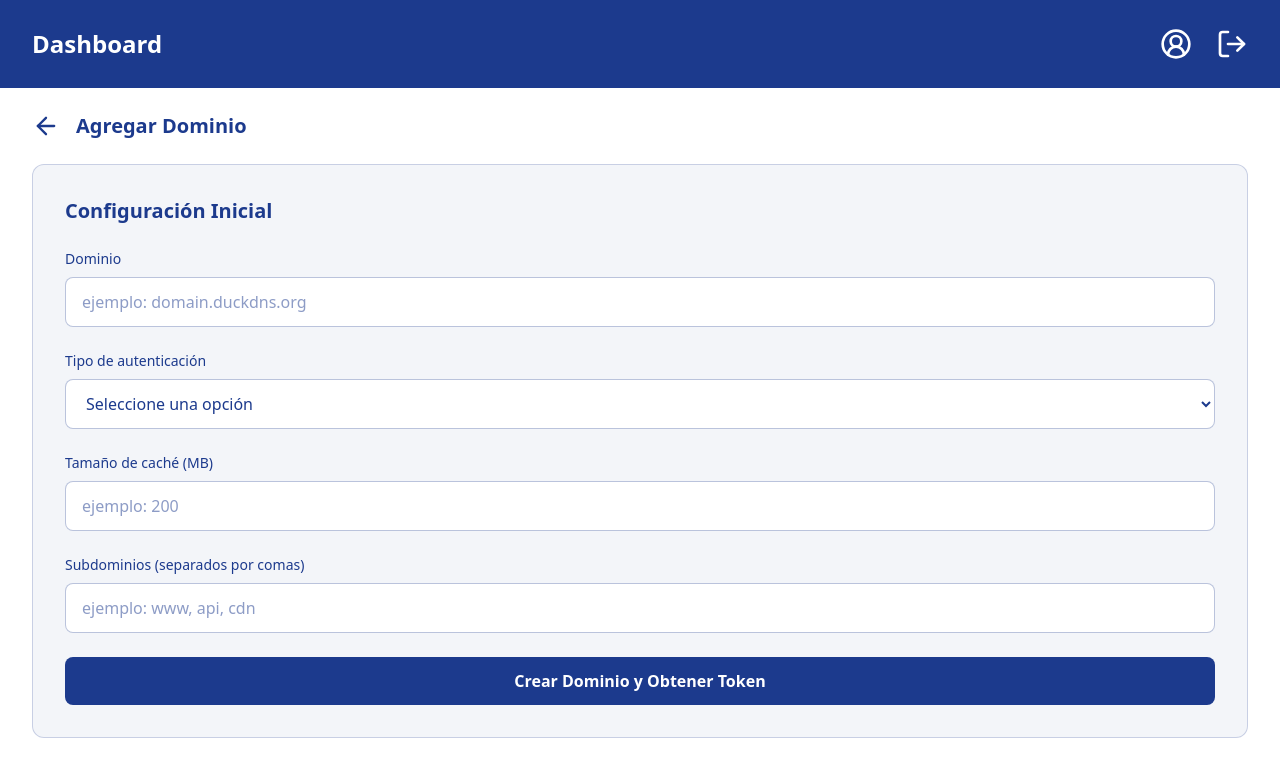
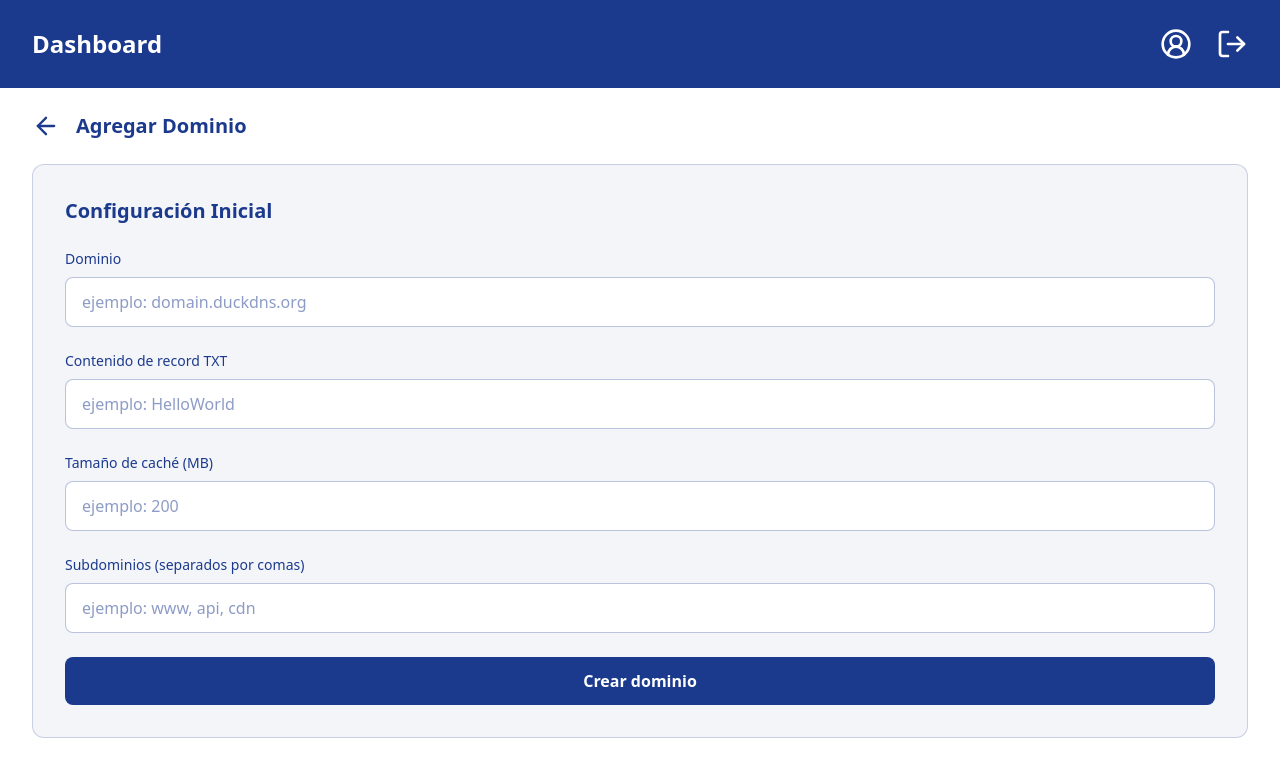
Before and after one commit to BAMDH/Geo-aware-caching, a React (Vite) app in the folder ui_app/: page /domainAdd in a window 1280 px wide. Shown: the top 776 px of the page. Built offline with nearby package versions, Linux system fonts and the light colour scheme.

Commit message:
Cambios en opcion crear dominio

```diff
--- a/ui_app/src/components/Form.jsx
+++ b/ui_app/src/components/Form.jsx
@@ -63,6 +63,7 @@ const CustomForm = ({
                         placeholder={field.placeholder}
                         required={field.required}
                         defaultValue={initialData[field.name]}
+                        value={formValues[field.name] || ""}
                         onChange={handleFieldChange}
                         className={`w-full px-4 py-3 border rounded-lg focus:outline-none focus:ring-2 transition-all ${
                             isLight
@@ -77,6 +78,7 @@ const CustomForm = ({
                         name={field.name}
                         required={field.required}
                         defaultValue={initialData[field.name] || ""}
+                        value={formValues[field.name] || ""}
                         onChange={handleFieldChange}
                         className={`w-full px-4 py-3 border rounded-lg focus:outline-none focus:ring-2 transition-all ${
                             isLight
@@ -106,6 +108,7 @@ const CustomForm = ({
                             placeholder={field.placeholder}
                             required={field.required}
                             defaultValue={initialData[field.name]}
+                            value={formValues[field.name] || ""}
                             onChange={handleFieldChange}
                             className={`w-full px-4 py-3 border rounded-lg focus:outline-none focus:ring-2 transition-all ${
                                 isLight
--- a/ui_app/src/pages/AddDomain.jsx
+++ b/ui_app/src/pages/AddDomain.jsx
@@ -1,10 +1,10 @@
 import { useState } from "react";
 import { useLocation, useNavigate } from "react-router-dom";
 import CustomForm from "../components/Form";
-import Dialog from "../components/Dialog"; // Importar Dialog
+import Dialog from "../components/Dialog";
 import { LuArrowLeft, LuCircleCheck, LuCopy } from "react-icons/lu";
 import Layout from "../components/Layout";
-import { API_BASE_URL } from "../constants/api"; // Tu archivo de configuración de API
+import { API_BASE_URL } from "../constants/api";
 
 const AddDomainPage = () => {
     const navigate = useNavigate();
@@ -20,12 +20,11 @@ const AddDomainPage = () => {
             : 1
     );
 
-    // Inicializar el estado de los datos con lo que viene del Dashboard o valores por defecto.
+    // Inicializar el estado de los datos con lo que viene del Dashboard o valores por defecto
     const [formData, setFormData] = useState({
         domainId: initialData.domainId || null,
         domainName: initialData.domainName || '',
         verificationToken: initialData.verificationToken || '',
-        //verificationHost: initialData.verificationHost || '_check_dns',
     });
 
     const [isLoading, setIsLoading] = useState(false);
@@ -33,30 +32,20 @@ const AddDomainPage = () => {
 
     const domainFields = [
         { name: "domain", label: "Dominio", type: "text", placeholder: "ejemplo: domain.duckdns.org", required: true },
-        {
-            name: "type_auth",
-            label: "Tipo de autenticación",
-            type: "select",
-            required: true,
-            options: [
-                { value: "session_id", label: "Session ID" },
-                { value: "api_key", label: "API Key" },
-                { value: "oauth", label: "OAuth" },
-                { value: "basic", label: "Basic Auth" },
-            ],
-        },
+        { name: "txt", label: "Contenido de record TXT", type: "text", placeholder: "ejemplo: HelloWorld", required: true },
         { name: "cache_size", label: "Tamaño de caché (MB)", type: "number", placeholder: "ejemplo: 200", required: true },
-        { name: "subdomains", label: "Subdominios (separados por comas)", type: "text", placeholder: "ejemplo: www, api, cdn", required: false }, // TODO: cambiar la forma en la que se ponen los subdominios, falta el ip
+        { name: "subdomains", label: "Subdominios (separados por comas)", type: "text", placeholder: "ejemplo: www, api, cdn", required: false },
     ];
 
     const handleSubmit = async (data) => {
         setIsLoading(true);
         setInfoDialog({ open: false });
+        setFormData((prev) => ({ ...prev, ...data }));
         try {
             const subdomainsArray = data.subdomains ? data.subdomains.split(",").map((s) => s.trim()).filter(Boolean) : [];
             const domainData = {
                 domain: data.domain,
-                type_auth: data.type_auth,
+                txt: data.txt,
                 cache_size: Number.parseInt(data.cache_size),
                 subdomains: subdomainsArray,
             };
@@ -76,7 +65,6 @@ const AddDomainPage = () => {
                     domainId: result.id,
                     domainName: data.domain,
                     verificationToken: result.verificationToken,
-                    //verificationHost: result.verificationHost,
                 });
                 setStep(2);
             } else {
@@ -102,7 +90,7 @@ const AddDomainPage = () => {
             const result = await response.json();
 
             if (response.ok) {
-                setInfoDialog({ open: true, title: "Éxito", message: "¡Dominio verificado y activado! Redirigiendo...", type: "info" }); // Usamos 'info' para mensaje de éxito
+                setInfoDialog({ open: true, title: "Éxito", message: "¡Dominio verificado y activado! Redirigiendo...", type: "info" });
                 setTimeout(() => navigate("/dashboard"), 1500);
             } else {
                 setInfoDialog({ open: true, title: "Verificación Fallida", message: result.error || "El registro TXT no es visible o el valor es incorrecto. Intente de nuevo en unos minutos.", type: "error" });
@@ -124,7 +112,7 @@ const AddDomainPage = () => {
     const renderStep1 = () => (
         <div className="bg-[rgb(28,58,141)]/5 rounded-xl p-8 border border-[rgb(28,58,141)]/20 text-[rgb(28,58,141)]">
             <h2 className="text-xl font-semibold mb-6">Configuración Inicial</h2>
-            <CustomForm theme="light" fields={domainFields} submitLabel="Crear Dominio y Obtener Token" onSubmit={handleSubmit} isLoading={isLoading} />
+            <CustomForm theme="light" fields={domainFields} submitLabel="Crear dominio" onSubmit={handleSubmit} isLoading={isLoading} initialValues={formData} />
         </div>
     );
 
@@ -134,7 +122,7 @@ const AddDomainPage = () => {
 
             <div className="bg-yellow-50 p-4 rounded-lg border border-yellow-400 mb-6">
                 <p className="font-medium text-yellow-800">
-                    Acción Requerida: Cree el registro TXT para "{formData.domainName}" en Duck DNS (https://www.duckdns.org/update?domains=YOURVALUE&token=YOURVALUE&txt=YOURVALUE)
+                    Acción Requerida: Cree el registro TXT para "{formData.domainName}" en Duck DNS (https://www.duckdns.org/update?domains=DOMINIO&token=TOKEN&txt={formData.verificationToken})
                 </p>
             </div>
 
--- a/ui_app/src/pages/Dashboard.jsx
+++ b/ui_app/src/pages/Dashboard.jsx
@@ -121,7 +121,7 @@ const Dashboard = () => {
                                 : "bg-yellow-50 border border-yellow-400"
                         }`}>
 
-                        <div className="flex justify-between items-start mb-2">
+                        <div className="flex justify-between items-start mb-4">
                             <h3 className="text-lg font-semibold text-[rgb(28,58,141)]">
                                 {domain.domain}
                             </h3>
@@ -135,13 +135,6 @@ const Dashboard = () => {
                                 </span>
                             )}
                         </div>
-
-                        <p className="text-sm text-[rgb(28,58,141)]/80 mb-4">
-                            Tipo de autenticación:{" "}
-                            <span className="font-medium text-[rgb(28,58,141)]">
-                                {domain.type_auth}
-                            </span>
-                        </p>
 
                         <div className="flex gap-3">
                             {!domain.isVerified ? (
```
Also changed, not shown: 1 other file (tests, documents, lock files or other folders).
